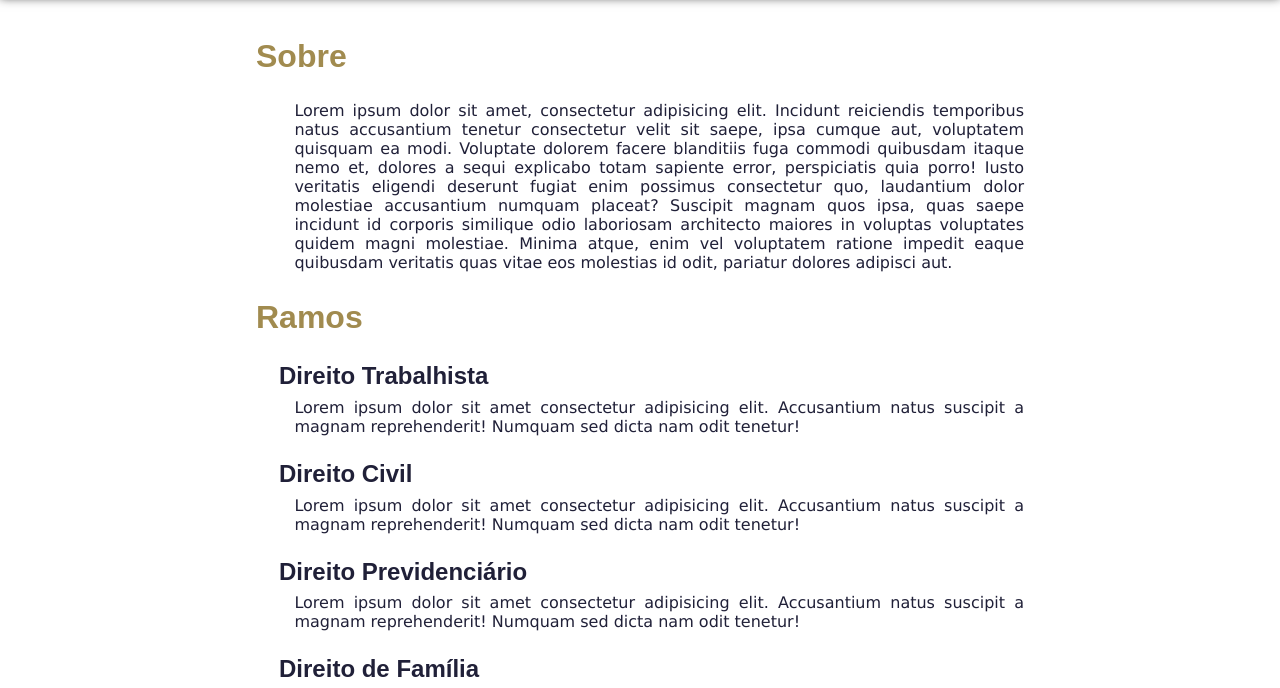
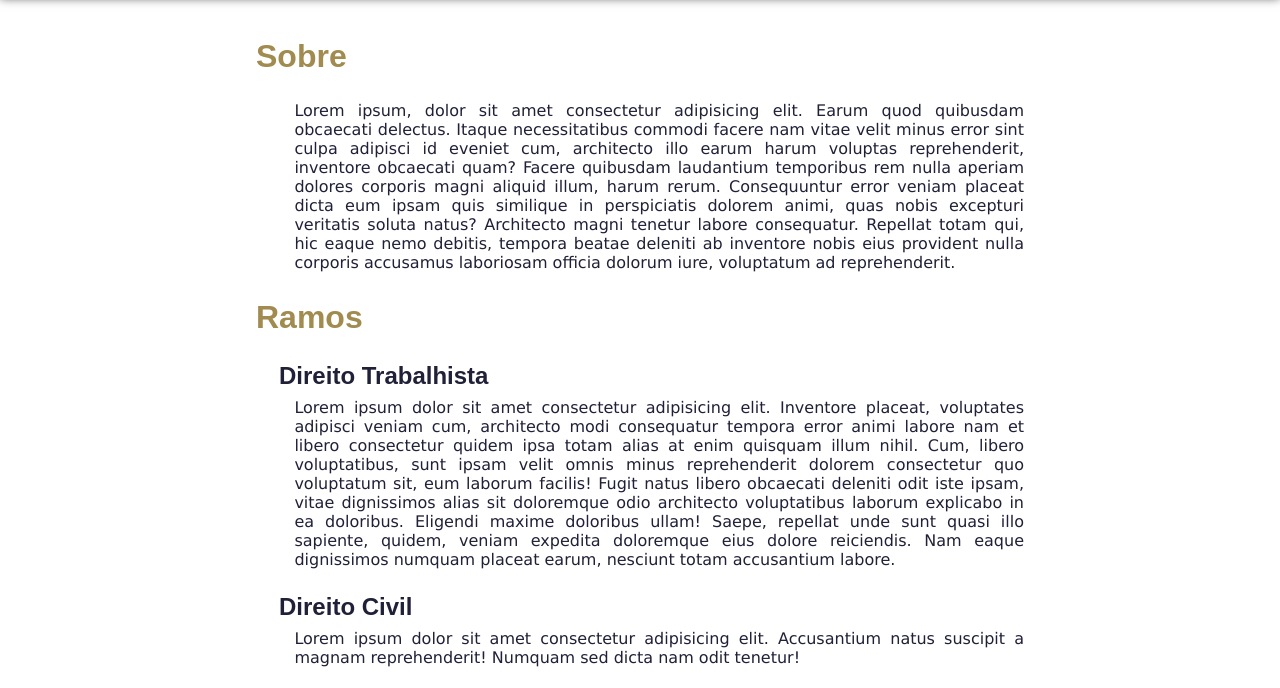
Before and after one commit to GilCFP/siteforlawyer, a plain HTML site: page website/index.html in a window 1280 px wide. Shown: the part 101-789 px from the top of the page. Drawn offline with Linux system fonts and the light colour scheme; a web font is replaced by a local one.

Commit message:
testing sizes of sample text

```diff
--- a/website/index.html
+++ b/website/index.html
@@ -33,21 +33,26 @@
     <div class="container">
         <section id="section1">
             <h2>Sobre</h2>
-            <p> Lorem ipsum dolor sit amet, consectetur adipisicing elit. Incidunt reiciendis
-                temporibus natus
-                accusantium tenetur consectetur velit sit saepe, ipsa cumque aut, voluptatem quisquam ea modi. Voluptate
-                dolorem facere blanditiis fuga commodi quibusdam itaque nemo et, dolores a sequi explicabo totam
-                sapiente error, perspiciatis quia porro! Iusto veritatis eligendi deserunt fugiat enim possimus
-                consectetur quo, laudantium dolor molestiae accusantium numquam placeat? Suscipit magnam quos ipsa, quas
-                saepe incidunt id corporis similique odio laboriosam architecto maiores in voluptas voluptates quidem
-                magni molestiae. Minima atque, enim vel voluptatem ratione impedit eaque quibusdam veritatis quas vitae
-                eos molestias id odit, pariatur dolores adipisci aut.</p>
+            <p> Lorem ipsum, dolor sit amet consectetur adipisicing elit. Earum quod quibusdam obcaecati delectus.
+                Itaque necessitatibus commodi facere nam vitae velit minus error sint culpa adipisci id eveniet cum,
+                architecto illo earum harum voluptas reprehenderit, inventore obcaecati quam? Facere quibusdam
+                laudantium temporibus rem nulla aperiam dolores corporis magni aliquid illum, harum rerum. Consequuntur
+                error veniam placeat dicta eum ipsam quis similique in perspiciatis dolorem animi, quas nobis excepturi
+                veritatis soluta natus? Architecto magni tenetur labore consequatur. Repellat totam qui, hic eaque nemo
+                debitis, tempora beatae deleniti ab inventore nobis eius provident nulla corporis accusamus laboriosam
+                officia dolorum iure, voluptatum ad reprehenderit.</p>
         </section>
         <section id="section2">
             <h2>Ramos</h2>
             <h3>Direito Trabalhista</h3>
-            <p>Lorem ipsum dolor sit amet consectetur adipisicing elit.
-                Accusantium natus suscipit a magnam reprehenderit! Numquam sed dicta nam odit tenetur!</p>
+            <p>Lorem ipsum dolor sit amet consectetur adipisicing elit. Inventore placeat, voluptates adipisci veniam
+                cum, architecto modi consequatur tempora error animi labore nam et libero consectetur quidem ipsa totam
+                alias at enim quisquam illum nihil. Cum, libero voluptatibus, sunt ipsam velit omnis minus reprehenderit
+                dolorem consectetur quo voluptatum sit, eum laborum facilis! Fugit natus libero obcaecati deleniti odit
+                iste ipsam, vitae dignissimos alias sit doloremque odio architecto voluptatibus laborum explicabo in ea
+                doloribus. Eligendi maxime doloribus ullam! Saepe, repellat unde sunt quasi illo sapiente, quidem,
+                veniam expedita doloremque eius dolore reiciendis. Nam eaque dignissimos numquam placeat earum, nesciunt
+                totam accusantium labore.</p>
             <h3>Direito Civil</h3>
             <p>Lorem ipsum dolor sit amet consectetur adipisicing elit.
                 Accusantium natus suscipit a magnam reprehenderit! Numquam sed dicta nam odit tenetur!</p>
@@ -88,7 +93,9 @@
                         </li>
                         <li>
                             <h4>WhatsApp</h4>
-                            <a target = "_blank" href="https://api.whatsapp.com/send?phone=553192567113&text=Estou%20buscando%20informa%C3%A7%C3%B5es">(31) 9256-7113</a>
+                            <a target="_blank"
+                                href="https://api.whatsapp.com/send?phone=553192567113&text=Estou%20buscando%20informa%C3%A7%C3%B5es">(31)
+                                9256-7113</a>
                         </li>
 
                     </ul>
@@ -147,18 +154,18 @@
             </p>
             <h3>Email</h3>
             <p>
-                <a target = "_blank" href="mailto:pereiraecamelo@hotmail.com?subject=Gostaria de solicitar informações">
+                <a target="_blank" href="mailto:pereiraecamelo@hotmail.com?subject=Gostaria de solicitar informações">
                     pereiraecamelo@hotmail.com</a>
             </p>
             <h3>Telefone</h3>
             <p>
-                <a target = "_blank" href="tel:+55(31) 3657-6628">Faça sua ligação: (31) 3657-6628</a>
+                <a target="_blank" href="tel:+55(31) 3657-6628">Faça sua ligação: (31) 3657-6628</a>
             </p>
             <h3>Endereço</h3>
-            <p><a target = "_blank"
+            <p><a target="_blank"
                     href="https://www.google.com/maps/place/Pereira+%26+Camelo+Advogados+Associados/@-19.8446441,-43.927983,17z/data=!3m1!4b1!4m6!3m5!1s0xa69b27b710ed75:0xaccb9537f98b94a4!8m2!3d-19.8446441!4d-43.927983!16s%2Fg%2F11qh_ydjfs">
                     Av.Waldomiro Lobo, n. 981 - sala 03 - Guarani, Belo Horizonte - MG, 31814-620</a></p>
-            <a target = "_blank"
+            <a target="_blank"
                 href="https://www.google.com/maps/place/Pereira+%26+Camelo+Advogados+Associados/@-19.8446441,-43.927983,17z/data=!3m1!4b1!4m6!3m5!1s0xa69b27b710ed75:0xaccb9537f98b94a4!8m2!3d-19.8446441!4d-43.927983!16s%2Fg%2F11qh_ydjfs">
                 <img src="images/endereço.jpg"></a>
 
```
